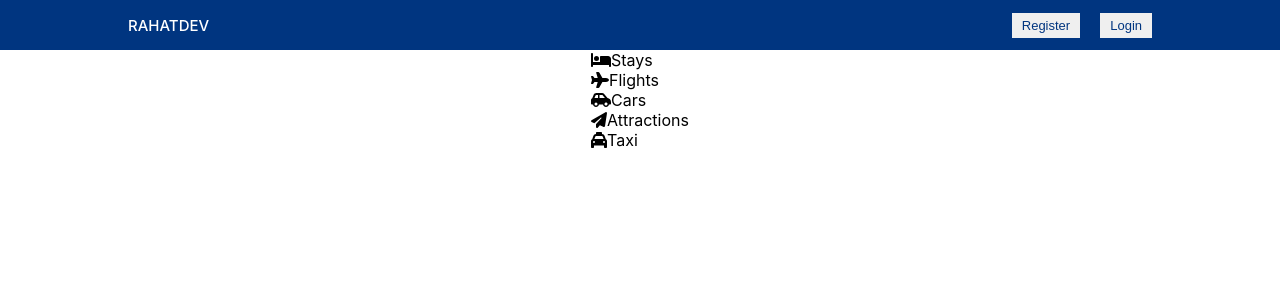
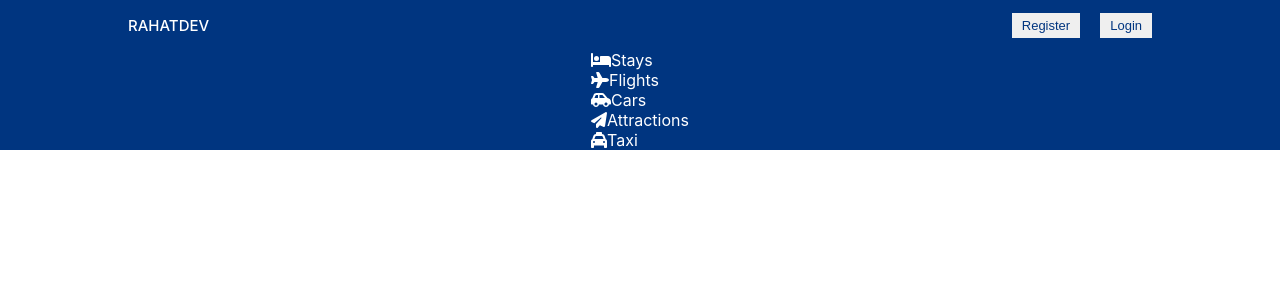
Before and after one commit to bellicose77/booking-app-clientside, a React (Create React App) app: page / in a window 1280 px wide. Shown: the top 300 px of the page. Built offline with nearby package versions, Linux system fonts and the light colour scheme.

Commit message:
header section

```diff
--- a/src/components/Header/Header.css
+++ b/src/components/Header/Header.css
@@ -1,4 +1,9 @@
 .header{
+    background-color: #003580;
+    color: white;
     display:flex;
     justify-content: center;
 }
+.headerContainer{
+
+}
```
